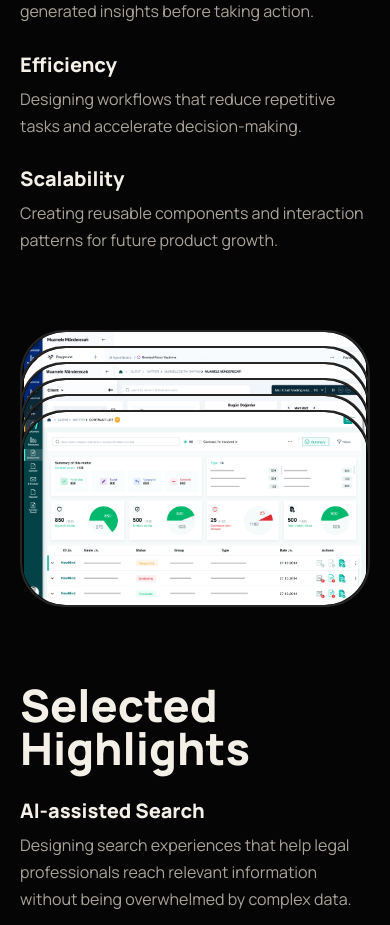
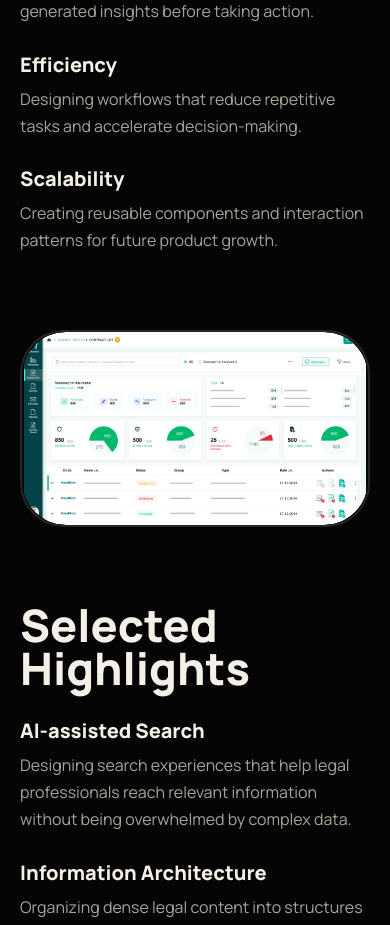
Before and after one commit to MerseGulsum/MerseGulsum.github.io, a Next.js app: page /projects/ai-product-experiment in a window 390 px wide. Shown: the part 2620-3545 px from the top of the page. Built offline with nearby package versions, Linux system fonts and the light colour scheme.

Commit message:
Match Mecellem card replacement animation

```diff
--- a/app/globals.css
+++ b/app/globals.css
@@ -1292,34 +1292,39 @@ main {
   line-height: 1.15;
 }
 
-.mecellem-scroll-stack {
-  --stack-step: 20px;
-  --stack-card-height: calc((100vw - (var(--mecellem-gutter) * 2)) * 2304 / 4098);
+.mecellem-scroll-sequence {
   width: 100%;
   box-sizing: border-box;
   position: relative;
   overflow: visible;
 }
 
-.mecellem-scroll-stack__item {
+.mecellem-scroll-sequence__viewport {
   position: relative;
-  z-index: calc(var(--stack-index) + 1);
   width: 100%;
   aspect-ratio: 4098 / 2304;
-  margin: 0;
   overflow: hidden;
   border: 2px solid var(--line);
   border-radius: 44px;
   background: var(--bg);
-  transform-origin: top center;
+}
+
+.mecellem-scroll-sequence__card {
+  position: absolute;
+  inset: 0;
+  width: 100%;
+  height: 100%;
+  margin: 0;
+  border-radius: inherit;
+  overflow: hidden;
   will-change: transform;
 }
 
-.mecellem-scroll-stack__item + .mecellem-scroll-stack__item {
-  margin-top: calc(var(--stack-step) - var(--stack-card-height));
-}
-
-.mecellem-scroll-stack__item img {
+.mecellem-scroll-sequence__card:first-child {
+  position: relative;
+}
+
+.mecellem-scroll-sequence__card img {
   display: block;
   width: 100%;
   height: 100%;
@@ -1900,10 +1905,6 @@ main {
     --mecellem-gutter: 40px;
   }
 
-  .mecellem-scroll-stack {
-    --stack-step: 18px;
-  }
-
   .about-copy {
     width: calc(100vw - (var(--page-inset) * 2));
     max-width: none;
@@ -2236,10 +2237,6 @@ main {
     padding-top: 128px;
   }
 
-  .mecellem-scroll-stack {
-    --stack-step: 16px;
-  }
-
   .mecellem-showcase__header {
     display: grid;
     gap: 22px;
--- a/components/MecellemCaseStudy.tsx
+++ b/components/MecellemCaseStudy.tsx
@@ -2,9 +2,10 @@
 
 import Image from "next/image";
 import { ArrowLeft, ArrowRight } from "lucide-react";
-import { motion, useReducedMotion } from "framer-motion";
+import { motion, useMotionValue, useReducedMotion, useTransform } from "framer-motion";
 import { useEffect, useRef, useState } from "react";
-import type { CSSProperties, KeyboardEvent } from "react";
+import type { KeyboardEvent } from "react";
+import type { MotionValue } from "framer-motion";
 
 const galleryItems = [
   {
@@ -146,30 +147,16 @@ function MecellemScrollGallery() {
   const prefersReducedMotion = useReducedMotion();
   const sectionRef = useRef<HTMLElement | null>(null);
   const lastScrollYRef = useRef(0);
-  const revealedRef = useRef<Set<number>>(new Set([0]));
-  const [revealedCards, setRevealedCards] = useState<Set<number>>(
-    () => new Set([0])
-  );
+  const maxProgressRef = useRef(0);
+  const sequenceProgress = useMotionValue(0);
 
   useEffect(() => {
     if (prefersReducedMotion) {
-      const allCards = new Set(scrollGalleryImages.map((_, index) => index));
-      revealedRef.current = allCards;
-      setRevealedCards(allCards);
+      sequenceProgress.set(0);
       return;
     }
 
     lastScrollYRef.current = window.scrollY;
-    const revealThresholds = [0, 0.18, 0.3, 0.42, 0.54, 0.66];
-
-    const revealCard = (index: number) => {
-      if (revealedRef.current.has(index)) return;
-
-      const nextRevealed = new Set(revealedRef.current);
-      nextRevealed.add(index);
-      revealedRef.current = nextRevealed;
-      setRevealedCards(nextRevealed);
-    };
 
     const handleScroll = () => {
       const currentScrollY = window.scrollY;
@@ -180,22 +167,19 @@ function MecellemScrollGallery() {
 
       const rect = sectionRef.current.getBoundingClientRect();
       const viewportHeight = window.innerHeight;
+      const startPoint = viewportHeight * 0.82;
+      const endPoint = rect.height * -0.08;
       const progress = Math.min(
         Math.max(
-          (viewportHeight - rect.top) / (viewportHeight + rect.height * 0.35),
+          (startPoint - rect.top) / (startPoint - endPoint),
           0
         ),
         1
       );
 
-      const nextCardIndex = revealedRef.current.size;
-      const nextThreshold = revealThresholds[nextCardIndex];
-
-      if (
-        nextCardIndex < scrollGalleryImages.length &&
-        progress >= nextThreshold
-      ) {
-        revealCard(nextCardIndex);
+      if (progress > maxProgressRef.current) {
+        maxProgressRef.current = progress;
+        sequenceProgress.set(progress);
       }
     };
 
@@ -204,37 +188,58 @@ function MecellemScrollGallery() {
     return () => {
       window.removeEventListener("scroll", handleScroll);
     };
-  }, [prefersReducedMotion]);
+  }, [prefersReducedMotion, sequenceProgress]);
 
   return (
     <section
-      className="mecellem-scroll-stack"
+      className="mecellem-scroll-sequence"
       aria-label="Mecellem product screenshots"
       ref={sectionRef}
     >
+      <div className="mecellem-scroll-sequence__viewport">
         {scrollGalleryImages.map((image, index) => (
+          <MecellemSequenceCard
+            image={image}
+            index={index}
+            key={image.src}
+            progress={sequenceProgress}
+          />
+        ))}
+      </div>
+    </section>
+  );
+}
+
+function MecellemSequenceCard({
+  image,
+  index,
+  progress
+}: {
+  image: (typeof scrollGalleryImages)[number];
+  index: number;
+  progress: MotionValue<number>;
+}) {
+  const step = 1 / (scrollGalleryImages.length - 1);
+  const isFirstCard = index === 0;
+  const isLastCard = index === scrollGalleryImages.length - 1;
+  const y = useTransform(
+    progress,
+    isFirstCard
+      ? [0, step]
+      : isLastCard
+        ? [(index - 1) * step, 1]
+        : [(index - 1) * step, index * step, (index + 1) * step],
+    isFirstCard
+      ? ["0%", "-105%"]
+      : isLastCard
+        ? ["105%", "0%"]
+        : ["105%", "0%", "-105%"]
+  );
+
+  return (
     <motion.figure
-          className="mecellem-scroll-stack__item"
-          key={image.src}
-          initial={false}
-          animate={
-            prefersReducedMotion || revealedCards.has(index)
-              ? { opacity: 1, y: 0, scale: 1 }
-              : { opacity: 1, y: 220, scale: 0.985 }
-          }
-          transition={{
-            duration: 0.95,
-            ease: [0.22, 1, 0.36, 1]
-          }}
-          style={
-            {
-              "--stack-index": index,
-              visibility:
-                prefersReducedMotion || revealedCards.has(index)
-                  ? "visible"
-                  : "hidden"
-            } as CSSProperties
-          }
+      className="mecellem-scroll-sequence__card"
+      style={{ y, zIndex: index + 1 }}
     >
       <Image
         src={image.src}
@@ -245,8 +250,6 @@ function MecellemScrollGallery() {
         sizes="(max-width: 767px) calc(100vw - 40px), (max-width: 1199px) calc(100vw - 80px), min(1180px, calc(100vw - 200px))"
       />
     </motion.figure>
-      ))}
-    </section>
   );
 }
 
```
Lines whose indentation alone changed are shown as unchanged.
